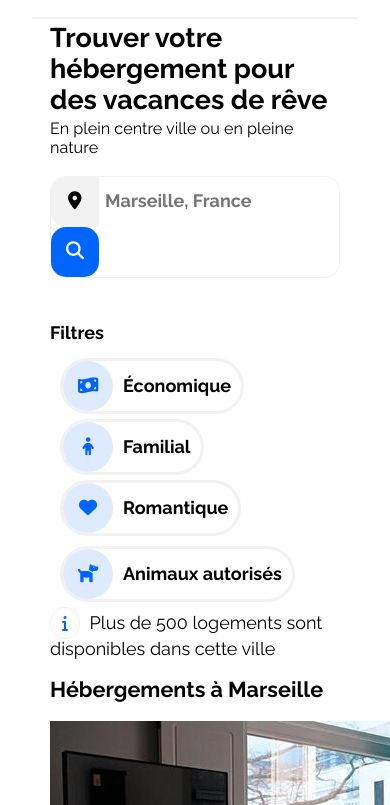
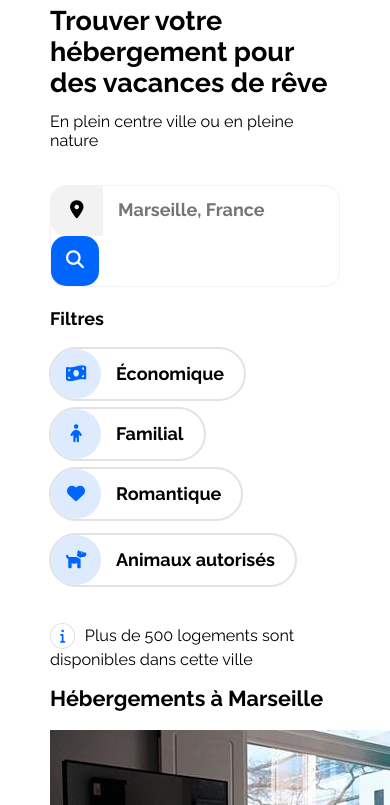
Before and after one commit to Matpetitj/P2-Booki, a plain HTML site: page index.html in a window 390 px wide. Shown: the part 176-981 px from the top of the page. Drawn offline with Linux system fonts and the light colour scheme.

Commit message:
Modifications des filtres

```diff
--- a/css/style.css
+++ b/css/style.css
@@ -70,7 +70,7 @@ h1 {
     display: block;
     margin-bottom: 18px;
     font-size: 0.9em;
-    margin-top: 5px;
+    margin-top: 8px;
 }
 
 .research_bar {
@@ -83,8 +83,8 @@ h1 {
 .fa-map-marker-alt {
     display:inline-block;
     padding: 15px;
-    padding-right: 17px;
-    padding-left: 17px;
+    padding-right: 19px;
+    padding-left: 19px;
     margin-right: 5px;
     height: 20px;
     background-color: var(--grey);
@@ -93,7 +93,7 @@ h1 {
 
 .barre_recherche {
     outline: none;
-    margin-left: -5px;
+    margin-left: 4px;
     border: none;
     font-weight: bold;
 }
@@ -112,7 +112,41 @@ h1 {
     display: none;
 }
 
-/*Filtres*/
+/*.titre_filtre {
+    font-weight: bold;
+    display: inline;
+}
+
+.filtre ul {
+    display: inline-flex;
+    padding: 0;
+}
+
+.icone_filtre {
+    display: inline-block;
+    font-weight: 700;
+    border: 2px solid #e2e2e2;
+    border-radius: 30px;
+    padding: 0 20px 0 0;
+    margin-left: 25px;
+    margin-top: 10px;
+}
+
+.icone_filtre:hover {
+    cursor: pointer;
+    background-color: var(--light-blue);
+    transition: background-color 0.5s;
+}
+
+.filtre i {
+    background-color: var(--light-blue);
+    color: var(--blue);
+    border-radius: 100%;
+    padding: 18px;
+    margin-right: 15px;
+}
+
+2
 
 .filtres {
     display: flex;
@@ -154,21 +188,66 @@ h1 {
 
 .filtres .filtres3 .txt_filtre {
     padding: 0px 10px;
+}*/
+
+/*Filtres*/
+
+.filtres {
+    display: inline-flex;
+    flex-direction: row;
+    align-items: center;
+    margin-top: 12px;
+    font-weight: bold;
+}
+
+.titre_filtre {
+    display: flex;
+    font-size: 100%;
+}
+
+.list_filtre {
+    display: flex;
+    list-style: none;
+    padding: 4px;
+}
+
+.icone_filtre {
+    font-weight: 700;
+    padding: 0 20px 0 0;
+    margin: 0 10px;
+    border: 2px solid #e2e2e2;
+    border-radius: 30px;
+    display: flex;
+    align-items: center;
+}
+
+.filtres i {
+    color: var(--blue);
+    background-color: var(--light-blue);
+    border-radius: 100%;
+    width: 50px;
+    height: 50px;
+    display: flex;
+    align-items: center;
+    justify-content: center;
+    margin-right: 15px;
 }
 
 /*Info*/
 
 .infos .fas {
     color: var(--blue);
-    font-size: 16px;
-    padding: 7px 11px 7px 11px;
-    border: 1px solid var(--grey);
+    font-size: 14px;
+    padding: 5px 9px 5px 9px;
+    border: 1px solid #e2e2e2;
     border-radius: 100%;
     margin-right: 5px;
+    margin-top: 8px;
 }
 
 .infos p{
     display: inline;
+    font-size: 90%;
 }
 
 /*Footer*/
@@ -224,6 +303,7 @@ h1 {
     #logo {
         margin: auto;
         padding-left: 40%; /*déplacement du logo*/
+        width: 30%;
     }
 
     .list_top {
@@ -236,9 +316,22 @@ h1 {
         padding: 20px;
         margin: 0px;
         border-top: none; /*pour annuler le border top*/
-        border-bottom: 2px solid var(--grey); /*barre grise perma, pas de changement au :hover*/
+        border-bottom: 3px solid var(--grey); /*barre grise perma, pas de changement au :hover*/
         text-align: center;
+        margin-bottom: 25px;
+        margin-top: -18px;
+    }
 
+    .lien_top a{
+        font-size: 95%;
+    }
+
+    .title_h1 {
+        margin-bottom: 15px;
+    }
+
+    .soustitre {
+        margin-bottom: 35px;
     }
 
     .research_bar button {
@@ -256,12 +349,24 @@ h1 {
     }
 
     .filtres {
+        display: flex;
         flex-direction: column;
         align-items: flex-start;
     }
 
-    .filtres3 {
-        margin-bottom: 5px;
+    .titre_filtre {
+        margin-top: 20px;
+        margin-bottom: -5px;
+    }
+
+    .list_filtre {
+        flex-direction: column;
+        align-items: flex-start;
+    }
+
+    .icone_filtre {
+        margin-bottom: 6px;
+        margin-left: -5px;
     }
 }
 
@@ -270,7 +375,16 @@ h1 {
         flex-wrap: wrap;
     }
 
+    .titre_filtre {
+        margin-top: 10px;
+        margin-bottom: -5px;
+    }
+
+    .list_filtre {
+        flex-wrap: wrap;
+    }
+
     #dog_filter {
-        margin-top: 5px;
+        margin-top: 6px;
     }
 }
--- a/index.html
+++ b/index.html
@@ -34,10 +34,13 @@
         <!--Section recherche-->
         <main>
             <div>
+                <div class="titre">
                     <h1 class="title_h1">Trouver votre hébergement pour des vacances de rêve</h1>
                     <p class="soustitre">En plein centre ville ou en pleine nature</p>
                 </div>
+            </div>
 
+            <div>
                 <div class="research_bar">
                     <i class="fas fa-map-marker-alt"></i>
                     <input type="text" placeholder="Marseille, France" class="barre_recherche">
@@ -46,8 +49,21 @@
                         <i class="fas fa-search"></i>
                     </button>
                 </div>
+            </div>
 
-            <section class="filtres">
+            <div>
+                <div class="filtres">
+                    <span class="titre_filtre">Filtres</span>
+                    <ul class="list_filtre">
+                        <li class="icone_filtre" id="premier_filtre"><i class="fas fa-money-bill-wave"></i>Économique</li>
+                        <li class="icone_filtre"><i class="fas fa-child"></i>Familial</li>
+                        <li class="icone_filtre"><i class="fas fa-heart"></i>Romantique</li>
+                        <li class="icone_filtre" id="dog_filter"><i class="fas fa-dog"></i>Animaux autorisés</li>
+                    </ul>
+                </div>
+            </div>
+
+            <!--<div class="filtres">
                     <h2 class="title_h2">Filtres</h2>
                     <span class="filtres3">
                         <i class="fas fa-money-bill-wave"></i>
@@ -65,7 +81,7 @@
                         <i class="fas fa-dog"></i>
                         <span class="txt_filtre">Animaux autorisés</span>
                     </span>
-            </section>
+            </div>-->
 
             <div class="infos">
                 <i class="fas fa-info"></i>
```
Lines whose indentation alone changed are shown as unchanged.
